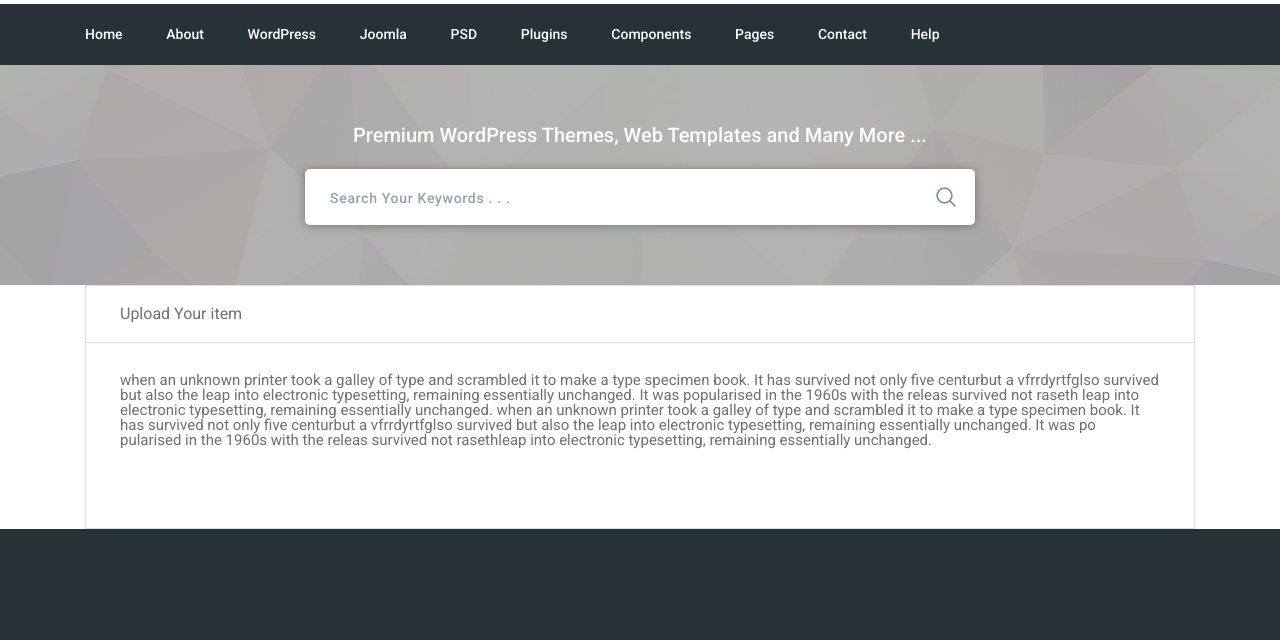
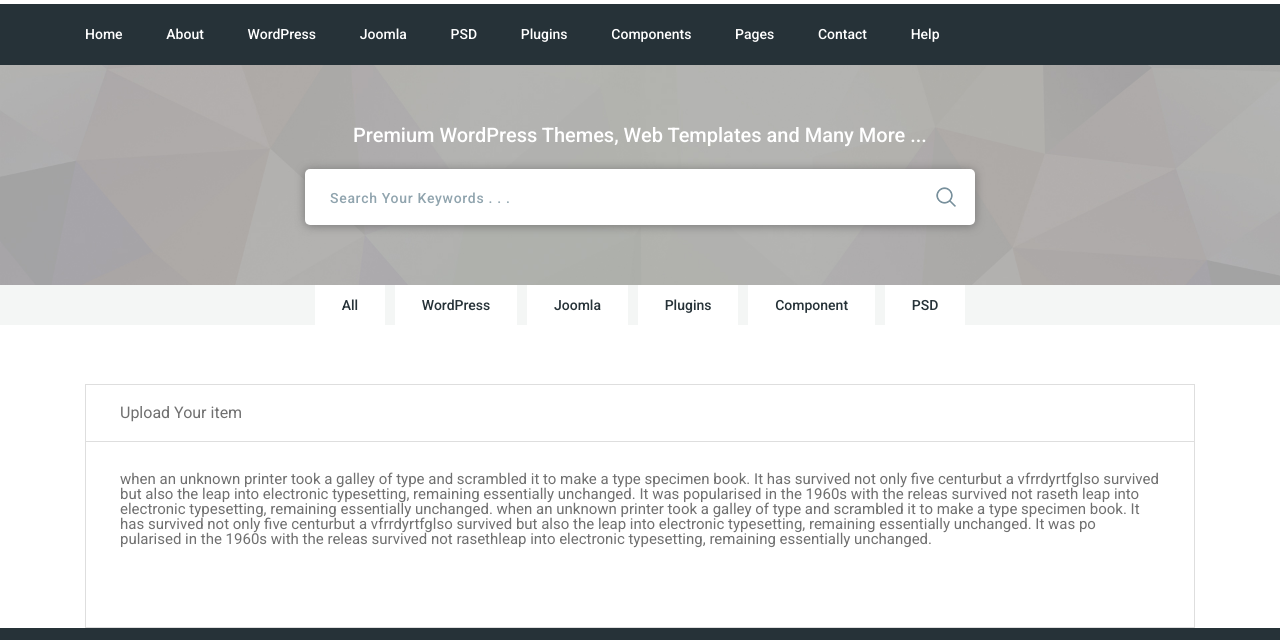
Before and after one commit to alsvyst/Foxtar-Market-Place, a website: page app/index.html in a window 1280 px wide. Shown: the part 88-728 px from the top of the page. Drawn offline with nearby package versions, Linux system fonts and the light colour scheme; files that its build step writes are made by us from their sources; files whose address does not match are found by name.

Commit message:
tag-list

```diff
--- /dev/null
+++ b/app/css/components/tag-list.component.css
@@ -0,0 +1,21 @@
+.tag-list {
+    margin-bottom: 59px;
+    /*Для того чтобы видны были*/
+    background-color: #f4f6f5;
+}
+.tag-list a {
+    display: inline-block;
+    background-color: #fff;
+    color: #263238;
+    font-size: 14px;
+    font-weight: 500;
+    padding: 13px 27px;
+}
+.tag-list a + a {
+    margin-left: 6px;
+}
+
+.tag-list a:hover, .tag-list a:focus {
+    background-color: #e74c3c;
+    color: #fff;
+}
--- a/app/index.html
+++ b/app/index.html
@@ -88,6 +88,15 @@
         </div>
     </section>
     <!-- /.search-section -->
+    <nav class="tag-list text-center">
+        <a href="#">All</a>
+        <a href="#">WordPress</a>
+        <a href="#">Joomla</a>
+        <a href="#">Plugins</a>
+        <a href="#">Component</a>
+        <a href="#">PSD</a>
+    </nav>
+    <!-- /.tag-list -->
     <section class="wrapper-example">
         <div class="container">
             <div class="content-wrapper">
--- /dev/null
+++ b/source/css/components/tag-list.component.css
@@ -0,0 +1,21 @@
+.tag-list {
+    margin-bottom: 59px;
+    /*Для того чтобы видны были*/
+    background-color: #f4f6f5;
+}
+.tag-list a {
+    display: inline-block;
+    background-color: #fff;
+    color: #263238;
+    font-size: 14px;
+    font-weight: 500;
+    padding: 13px 27px;
+}
+.tag-list a + a {
+    margin-left: 6px;
+}
+
+.tag-list a:hover, .tag-list a:focus {
+    background-color: #e74c3c;
+    color: #fff;
+}
```
